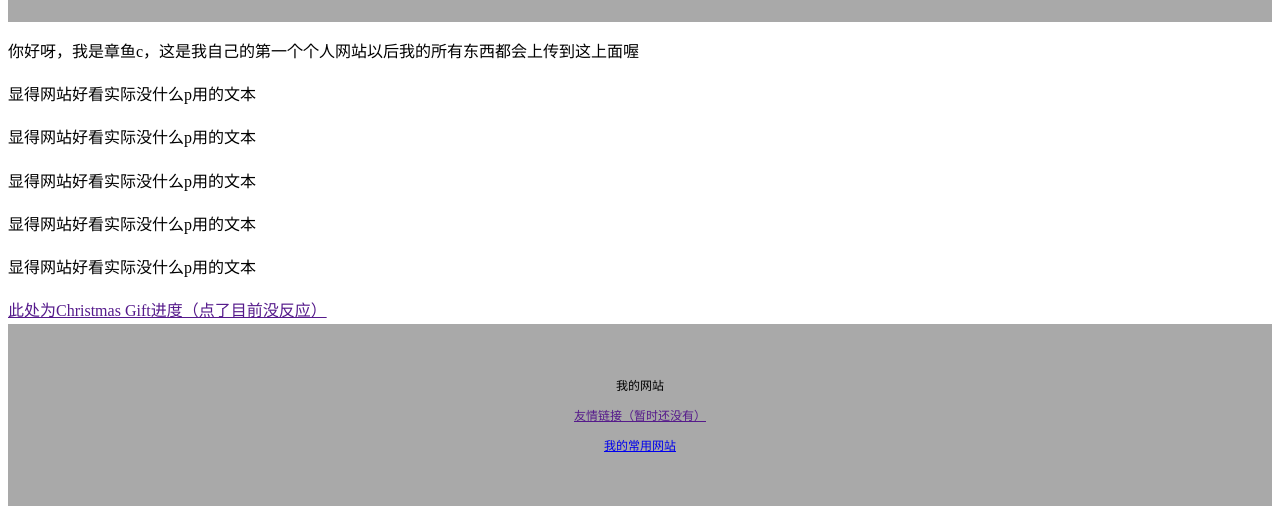
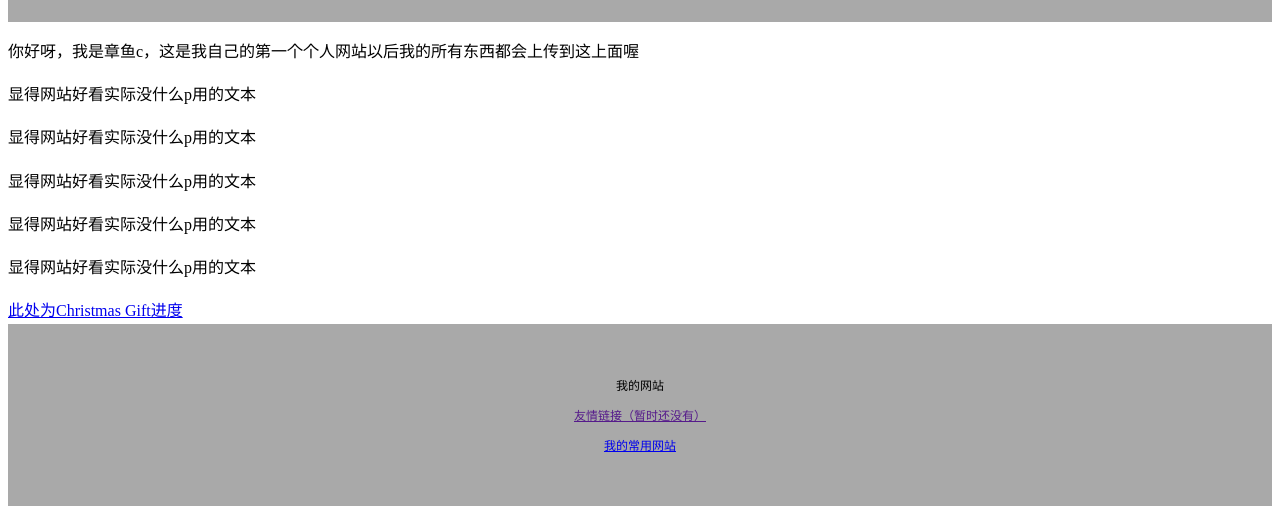
Before and after one commit to zhangyuc123/me, a plain HTML site: page Personal Website.html in a window 1280 px wide. Shown: the part 370-884 px from the top of the page. Drawn offline with Linux system fonts and the light colour scheme.

Commit message:
Update Personal Website.html

```diff
--- a/Personal Website.html
+++ b/Personal Website.html
@@ -24,7 +24,7 @@
 			<p>显得网站好看实际没什么p用的文本</p>
 			<p>显得网站好看实际没什么p用的文本</p>
 			<p>显得网站好看实际没什么p用的文本</p>
-			<a href="" >此处为Christmas Gift进度（点了目前没反应）</a>
+			<a href="https://zhangyuc123.github.io/me/rate.html" >此处为Christmas Gift进度</a>
 		</div>
 		<div style=
 		"background-color:darkgray;
```
